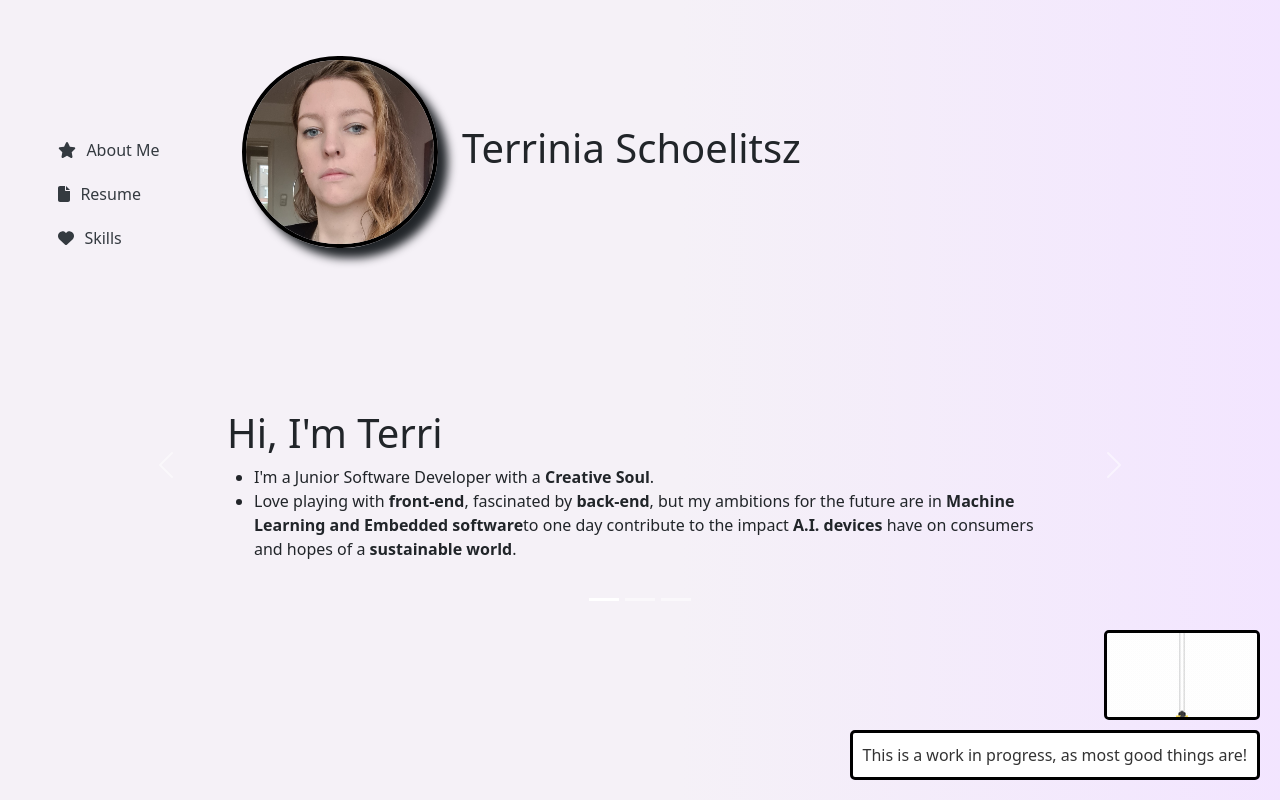
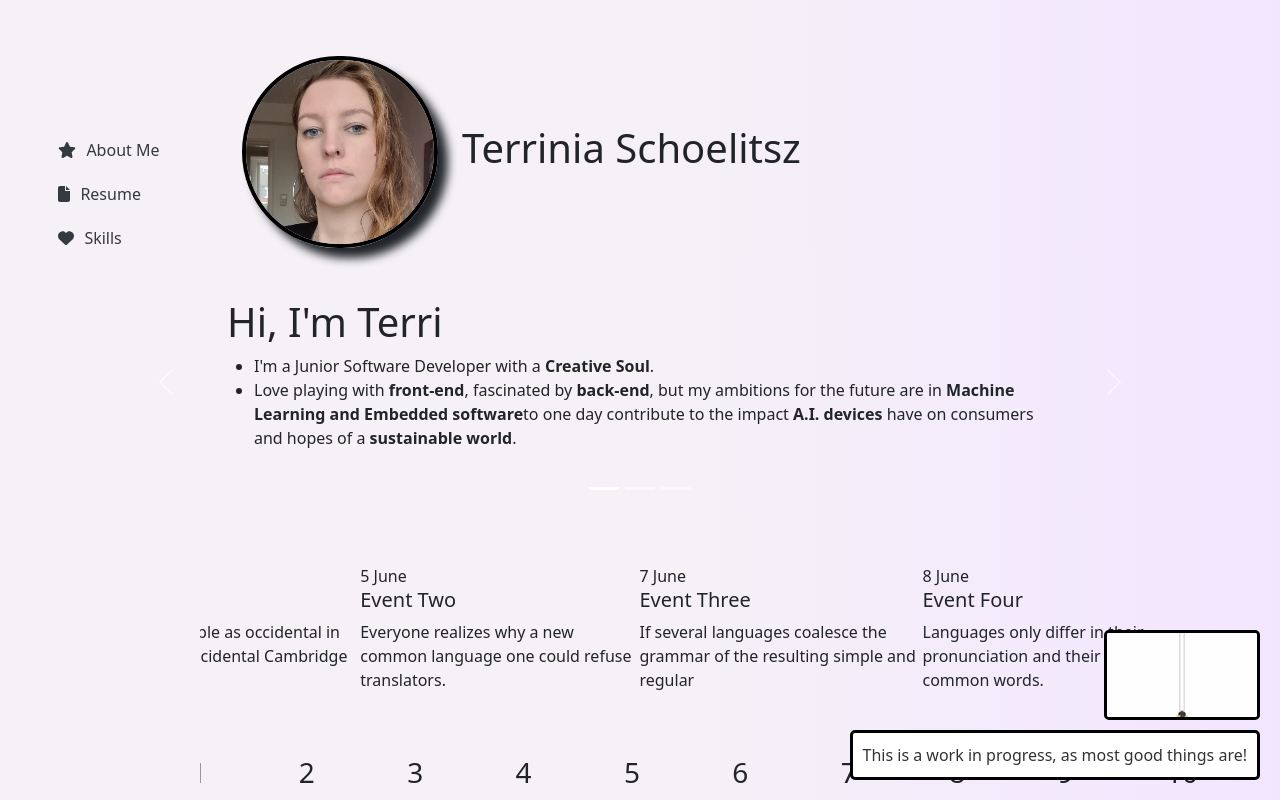
Before and after one commit to Schoelitsz/cv_reactapp, a React (Create React App) app: page / in a window 1280 px wide. Shown: the top 800 px of the page. Built offline with nearby package versions, Linux system fonts and the light colour scheme.

Commit message:
namesection is ok now

```diff
--- a/src/Components/Display.js
+++ b/src/Components/Display.js
@@ -11,8 +11,8 @@ function Display() {
         <div>
             <NameSection />
             <Timeline />
+            <SkillBars />
             <IconSkillSection />
-            <SkillBars />
             <ProjectCards />
 
         </div>
--- a/src/styles/scss/Section.scss
+++ b/src/styles/scss/Section.scss
@@ -1,9 +1,9 @@
 @import 'variables';
 
 .namesection {
-    display: flex;
-    flex-direction: column;
-    height: 100vh;
+    //display: flex;
+    //flex-direction: column;
+    //height: 100vh;
 
     .name-and-picture {
         padding-top: 5%;
@@ -33,7 +33,7 @@
     }
 
     .carousel {
-        padding-top:5%;
+        //padding-top:5%;
 
         .carousel-control-prev {
             color: black;
@@ -60,11 +60,10 @@
 //timeline section
 .py-5 {
     //background-color: $neutral-beige;
-    display: flex;
-    justify-content: center;
-    align-items: center;
-    display: flex;
-    flex-direction: column;
+    // justify-content: center;
+    // align-items: center;
+    // display: flex;
+    // flex-direction: column;
     //height: 100vh;
 
     .horizontal-timeline {
@@ -83,7 +82,7 @@
     align-items: center;
     display: flex;
     flex-direction: column;
-    height: 100vh;
+    //height: 100vh;
 
     padding-top:25px;
     padding-bottom:25px;
```
